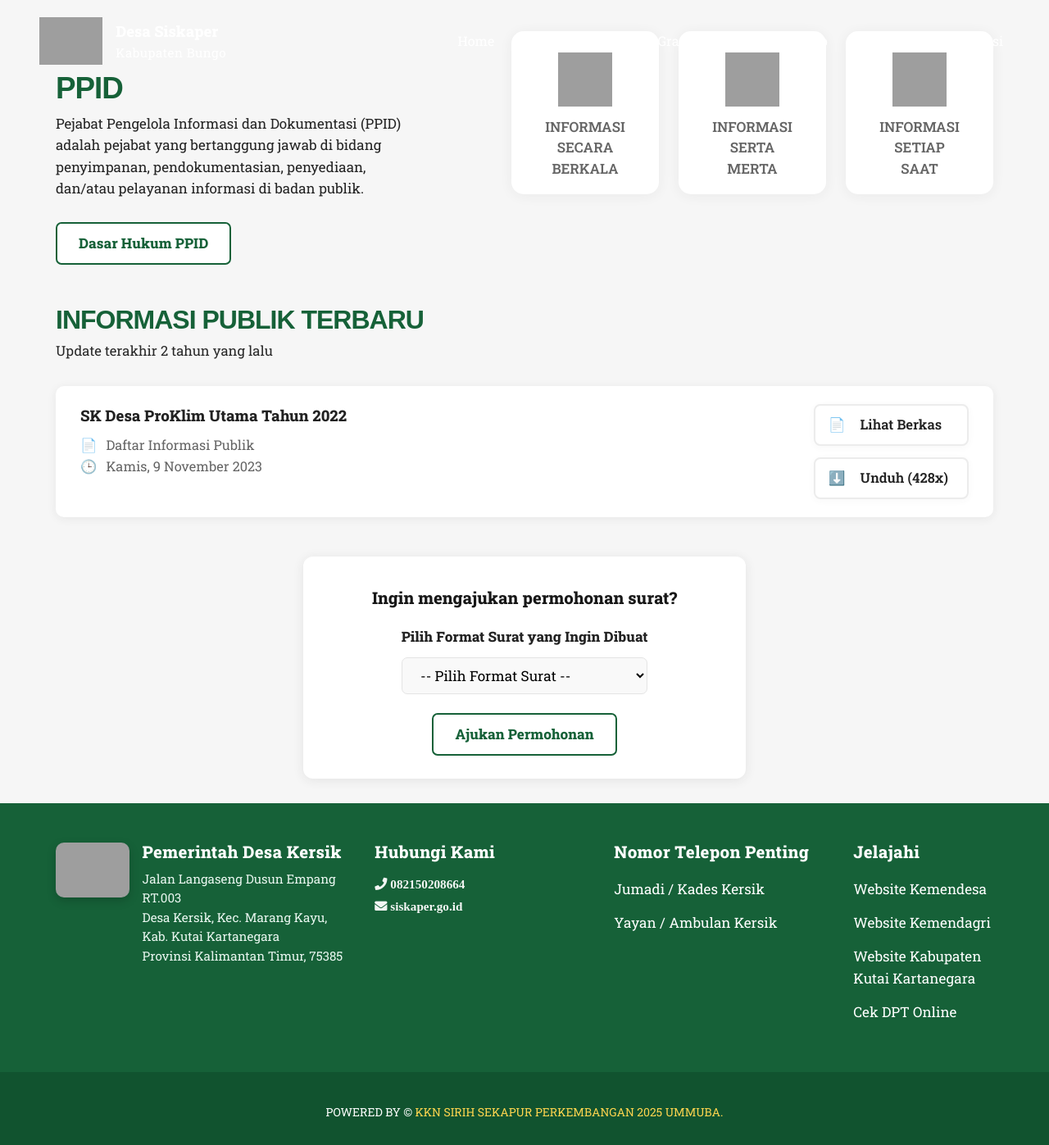
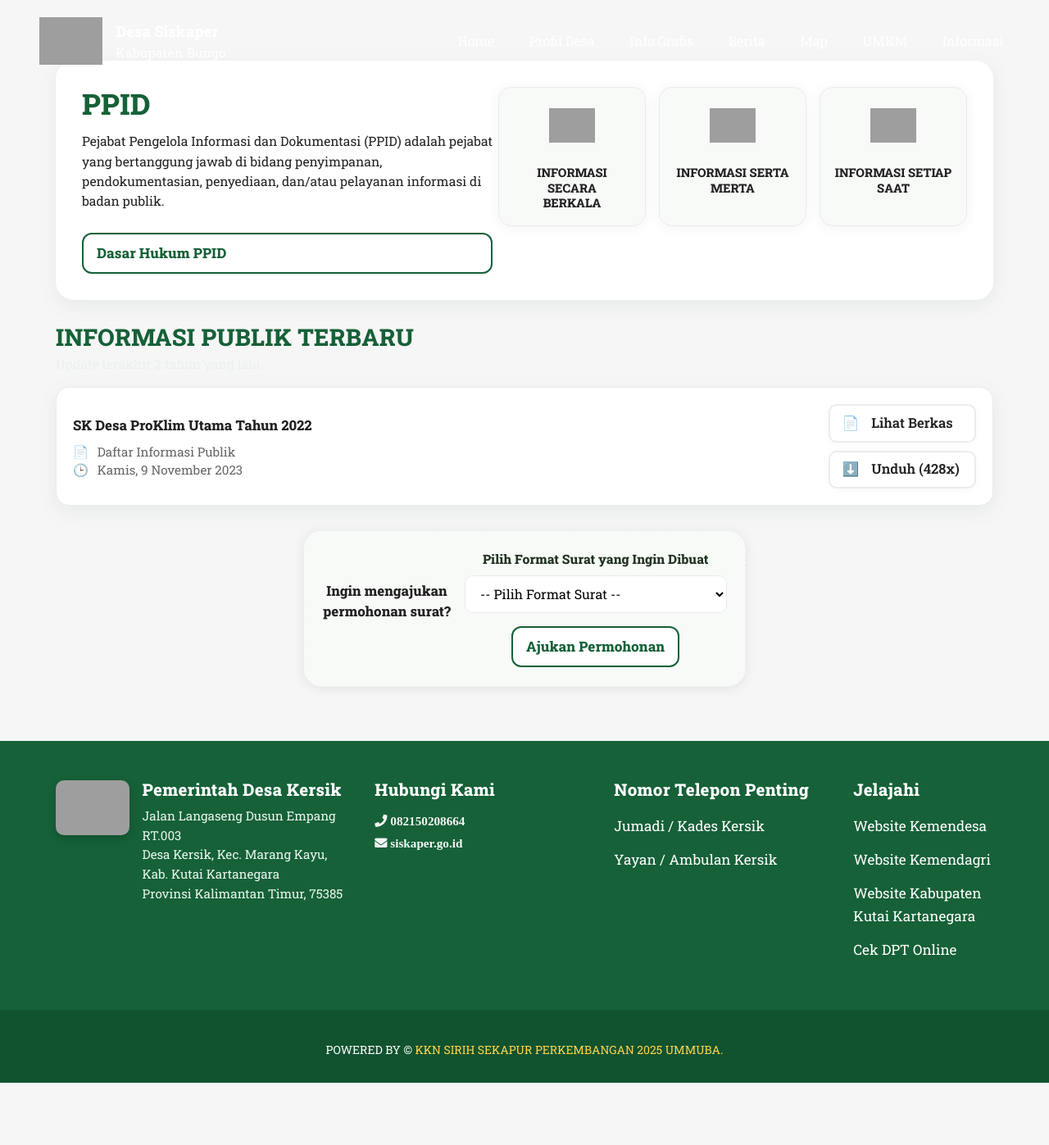
Before and after one commit to Adeqq1/siskaper-website, a Laravel app: page /informasi in a window 1280 px wide. Shown: the whole page at 82% size. After the commit the page ends 1321 px from the top, so only its background shows below. Run offline with Laravel 12, Linux system fonts and the light colour scheme; some libraries are stand-ins or nearby versions; grey boxes are pictures that could not be loaded.

Commit message:
`Updated CSS styles for various views to use new color scheme (#166138) and layout changes`

```diff
--- a/resources/views/home/form_surat/form_KeteranganUsaha.blade.php
+++ b/resources/views/home/form_surat/form_KeteranganUsaha.blade.php
@@ -56,7 +56,7 @@
         }
 
         .headline {
-            color: #fc5652;
+            color: #166138;
             font-family: 'Montserrat', Arial, sans-serif;
             font-weight: 800;
             font-size: 2.2rem;
@@ -132,7 +132,7 @@
         }
 
         .btn-primary {
-            background: #fc5652;
+            background: #166138;
             color: #fff;
             border: none;
             border-radius: 8px;
--- a/resources/views/home/form_surat/form_SPROADIK.blade.php
+++ b/resources/views/home/form_surat/form_SPROADIK.blade.php
@@ -56,7 +56,7 @@
         }
 
         .headline {
-            color: #fc5652;
+            color: #166138;
             font-family: 'Montserrat', Arial, sans-serif;
             font-weight: 800;
             font-size: 2.2rem;
@@ -132,7 +132,7 @@
         }
 
         .btn-primary {
-            background: #fc5652;
+            background: #166138;
             color: #fff;
             border: none;
             border-radius: 8px;
--- a/resources/views/home/form_surat/form_izinEcerBBM.blade.php
+++ b/resources/views/home/form_surat/form_izinEcerBBM.blade.php
@@ -56,7 +56,7 @@
         }
 
         .headline {
-            color: #fc5652;
+            color: #166138;
             font-family: 'Montserrat', Arial, sans-serif;
             font-weight: 800;
             font-size: 2.2rem;
@@ -132,7 +132,7 @@
         }
 
         .btn-primary {
-            background: #fc5652;
+            background: #166138;
             color: #fff;
             border: none;
             border-radius: 8px;
--- a/resources/views/home/form_surat/form_jualBeliTanah.blade.php
+++ b/resources/views/home/form_surat/form_jualBeliTanah.blade.php
@@ -56,7 +56,7 @@
         }
 
         .headline {
-            color: #fc5652;
+            color: #166138;
             font-family: 'Montserrat', Arial, sans-serif;
             font-weight: 800;
             font-size: 2.2rem;
@@ -132,7 +132,7 @@
         }
 
         .btn-primary {
-            background: #fc5652;
+            background: #166138;
             color: #fff;
             border: none;
             border-radius: 8px;
--- a/resources/views/home/form_surat/form_keteranganDomisili.blade.php
+++ b/resources/views/home/form_surat/form_keteranganDomisili.blade.php
@@ -56,7 +56,7 @@
         }
 
         .headline {
-            color: #fc5652;
+            color: #166138;
             font-family: 'Montserrat', Arial, sans-serif;
             font-weight: 800;
             font-size: 2.2rem;
@@ -132,7 +132,7 @@
         }
 
         .btn-primary {
-            background: #fc5652;
+            background: #166138;
             color: #fff;
             border: none;
             border-radius: 8px;
--- a/resources/views/home/form_surat/form_keteranganKematian.blade.php
+++ b/resources/views/home/form_surat/form_keteranganKematian.blade.php
@@ -56,7 +56,7 @@
         }
 
         .headline {
-            color: #fc5652;
+            color: #166138;
             font-family: 'Montserrat', Arial, sans-serif;
             font-weight: 800;
             font-size: 2.2rem;
@@ -132,7 +132,7 @@
         }
 
         .btn-primary {
-            background: #fc5652;
+            background: #166138;
             color: #fff;
             border: none;
             border-radius: 8px;
--- a/resources/views/home/form_surat/form_pengantarSKCK.blade.php
+++ b/resources/views/home/form_surat/form_pengantarSKCK.blade.php
@@ -56,7 +56,7 @@
         }
 
         .headline {
-            color: #fc5652;
+            color: #166138;
             font-family: 'Montserrat', Arial, sans-serif;
             font-weight: 800;
             font-size: 2.2rem;
@@ -132,7 +132,7 @@
         }
 
         .btn-primary {
-            background: #fc5652;
+            background: #166138;
             color: #fff;
             border: none;
             border-radius: 8px;
--- a/resources/views/home/informasi.blade.php
+++ b/resources/views/home/informasi.blade.php
@@ -43,38 +43,152 @@
     <!-- Navbar End -->
 
     <style>
-        .form-format-surat {
-            margin-top: 10px;
-            display: flex;
-            flex-direction: column;
-            align-items: center;
-            gap: 9px;
-        }
+  :root{
+    --brand:#166138;
+    --ink:#222;
+    --muted:#5b5b5b;
+    --card:#ffffff;
+    --soft:#f7faf7;
+    --line:#e9ecef;
+    --shadow:0 6px 24px rgba(22,97,56,.08);
+    --radius:16px;
+  }
 
-        .form-format-surat label {
-            font-size: 1.07rem;
-            margin-bottom: 4px;
-            color: #232323;
-            font-weight: 600;
-        }
+  /* ===== UTIL ===== */
+  .btn-outline{
+    --btnpad: .65rem 1rem;
+    display:inline-flex; align-items:center; gap:.5rem;
+    padding:var(--btnpad);
+    border:2px solid var(--brand);
+    color:var(--brand);
+    font-weight:700; text-decoration:none;
+    border-radius:12px; transition:.18s ease;
+    background:#fff;
+  }
+  .btn-outline:hover,
+  .btn-outline:focus{
+    background:var(--brand); color:#fff; text-decoration:none;
+    transform:translateY(-1px);
+  }
 
-        .form-format-surat select {
-            border: 1.5px solid #e4e4e4;
-            border-radius: 7px;
-            padding: 9px 18px;
-            font-size: 1.07rem;
-            width: 100%;
-            max-width: 300px;
-            outline: none;
-            background: #f9f9f9;
-            transition: border 0.15s;
-        }
+  /* ===== SECTION: PPID ===== */
+  .ppid-section{
+    margin: 36px 0 22px;
+    background:var(--card);
+    border-radius:22px;
+    box-shadow:var(--shadow);
+    padding: clamp(1rem, 2.5vw, 2rem);
+    display:grid; gap:clamp(1rem,2.5vw,2rem);
+    grid-template-columns: 1.1fr 1.2fr;   /* desktop 2 kolom */
+  }
+  .ppid-content{display:flex; flex-direction:column; gap: .75rem;}
+  .ppid-title{
+    font-family:"Roboto Slab",serif;
+    font-weight:800; letter-spacing:.2px;
+    color:var(--brand);
+    font-size: clamp(1.6rem, 2.8vw, 2.2rem);
+    margin:0;
+  }
+  .ppid-desc{color:var(--ink); font-size:clamp(.98rem,1.1vw,1.08rem); margin:0 0 .4rem;}
+  .ppid-cards{
+    display:grid; gap:clamp(.8rem,1.8vw,1rem);
+    grid-template-columns: repeat(3, 1fr);
+    align-content:start;
+  }
+  .ppid-card{
+    background:var(--soft);
+    border:1px solid var(--line);
+    border-radius:var(--radius);
+    padding: clamp(.9rem, 1.8vw, 1.1rem);
+    display:flex; flex-direction:column; align-items:center; text-align:center; gap:.6rem;
+    transition:.18s ease; height:100%;
+  }
+  .ppid-card img{width:56px; height:56px; object-fit:contain}
+  .ppid-card span{
+    font-weight:800; font-size:.92rem; color:var(--ink); line-height:1.25;
+  }
+  .ppid-card:hover{transform:translateY(-3px); box-shadow:var(--shadow);}
 
-        .form-format-surat select:focus {
-            border-color: #fc5652;
-            background: #fff;
-        }
-    </style>
+  /* ===== SECTION: INFORMASI PUBLIK ===== */
+  .info-publik-section{
+    margin: 28px 0 36px;
+  }
+  .info-publik-title{
+    font-family:"Roboto Slab",serif; font-weight:800;
+    color:var(--brand); letter-spacing:.3px;
+    font-size: clamp(1.3rem, 2.4vw, 1.8rem);
+    margin:0 0 .25rem;
+  }
+  .info-publik-sub{color:var(--muted); margin:0 0 1rem; font-size:.98rem;}
+
+  .info-card{
+    background:#fff; border:1px solid var(--line);
+    border-radius:var(--radius); box-shadow:var(--shadow);
+    padding: clamp(1rem,2.2vw,1.25rem);
+    display:grid; gap:1rem;
+    grid-template-columns: 1fr auto;       /* desktop: kiri-kanan */
+    align-items:center; margin-bottom:12px;
+  }
+  .info-left{min-width:0}
+  .info-doc-title{font-size:1.05rem; color:var(--ink);}
+  .info-meta{color:#666; font-size:.95rem; margin-top:.35rem; line-height:1.45;}
+  .info-right{display:flex; gap:.6rem; flex-wrap:wrap; justify-content:flex-end}
+  .info-btn{ @apply .btn-outline; } /* jika pakai Tailwind – kalau tidak, biarkan default .btn-outline */
+  .info-btn{ padding:.55rem .9rem; display:inline-flex; align-items:center; gap:.5rem; border-radius:10px; }
+
+  /* ===== BOX AJUKAN SURAT ===== */
+  .info-request-box{
+    background:var(--soft); border:1px dashed var(--line);
+    border-radius:22px; padding: clamp(1rem,2.5vw,1.4rem);
+    display:grid; gap:clamp(.8rem,2vw,1rem);
+    grid-template-columns: 1fr auto; align-items:center;
+    justify-items: center;          /* semua anak di tengah secara horizontal */
+    text-align: center;             /* teks di tengah */
+  }
+  .info-request-text{font-size:1.05rem; color:var(--ink); font-weight:700;}
+
+  /* ====== FORM pilihan surat ====== */
+  .form-format-surat{
+    margin-top:0; display:flex; flex-direction:column; align-items:flex-start; gap:.5rem;
+    align-items: center;
+}
+
+  .form-format-surat label{
+    font-size:.98rem; margin:0; color:#232; font-weight:700;
+  }
+  .form-format-surat select{
+    border:1.6px solid var(--line); border-radius:10px;
+    padding:.65rem .9rem; font-size:1rem; width: min(320px, 74vw);
+    outline:none; background:#fff; transition:border .15s, box-shadow .15s;
+  }
+  .form-format-surat select:focus{
+    border-color:var(--brand);
+    box-shadow:0 0 0 .2rem rgba(22,97,56,.08);
+  }
+  .form-format-surat .btn-outline{
+  margin-left: auto;
+  margin-right: auto;
+  display: block;                 /* biar margin auto bekerja */
+}
+
+  /* ====== RESPONSIVE ====== */
+  @media (max-width: 991.98px){ /* tablet */
+    .ppid-section{grid-template-columns:1fr;}
+    .ppid-cards{grid-template-columns: repeat(3, 1fr);}
+  }
+  @media (max-width: 767.98px){ /* mobile */
+    .ppid-cards{grid-template-columns: repeat(2, 1fr);}
+    .info-card{grid-template-columns:1fr; text-align:left;}
+    .info-right{justify-content:flex-start}
+    .info-request-box{grid-template-columns:1fr; align-items:start}
+    .btn-outline{--btnpad:.6rem .9rem}
+  }
+  @media (max-width: 479.98px){ /* small phones */
+    .ppid-cards{grid-template-columns:1fr;}
+    .ppid-card img{width:52px; height:52px}
+  }
+</style>
+
     <div class="container">
         <!-- Section: PPID -->
         <section class="ppid-section">
@@ -138,7 +252,7 @@
                         <option value="{{ route('sproadik') }}">Surat SPROADIK</option>
                         <!-- tambah sesuai kebutuhan -->
                     </select>
-                    <button type="submit" class="btn-outline" style="margin-top:14px;">Ajukan Permohonan</button>
+                    <button type="submit" class="btn-outline">Ajukan Permohonan</button>
                 </form>
             </div>
 
```
Also changed, not shown: resources/views/home/parts/about.blade.php (+57 -29 lines).
